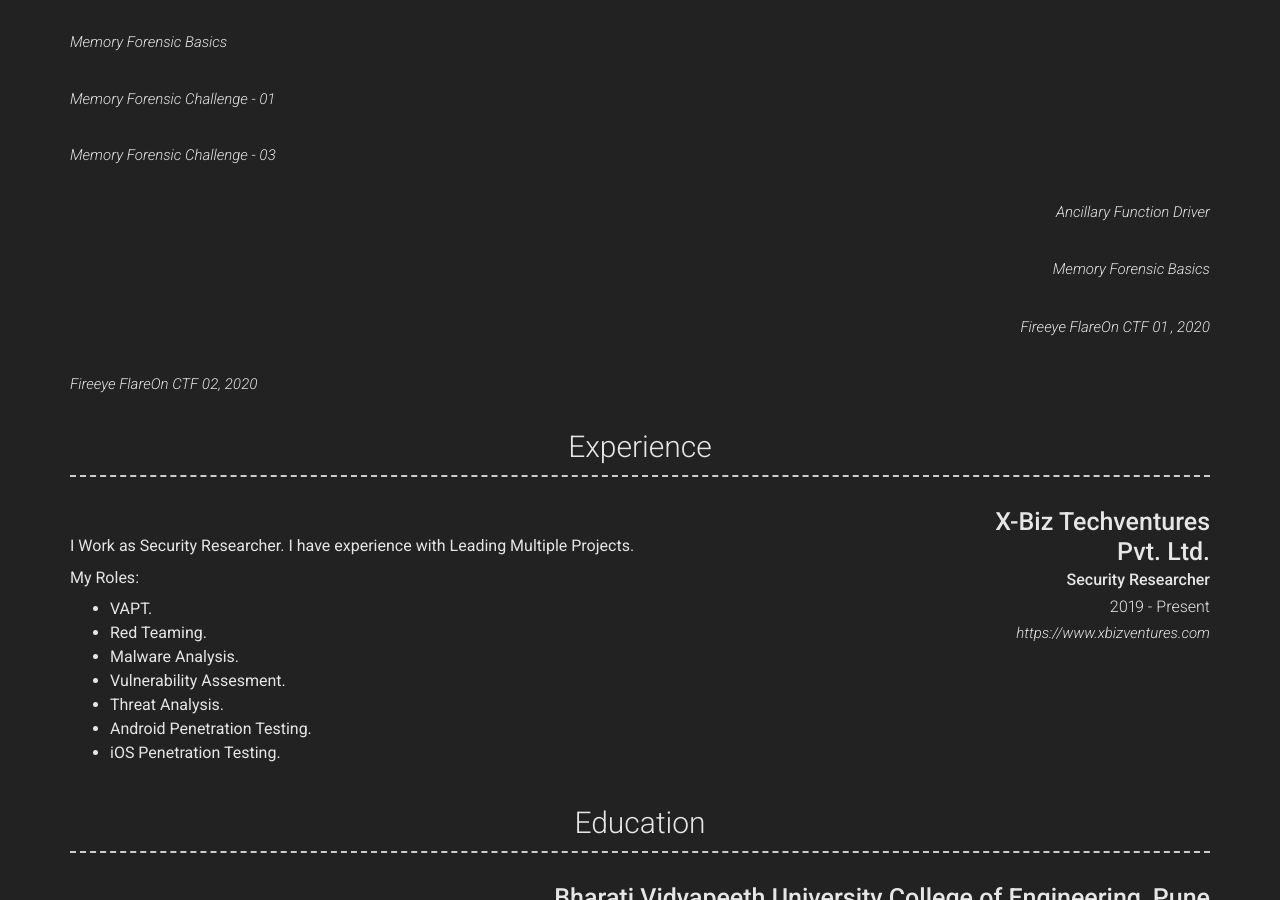
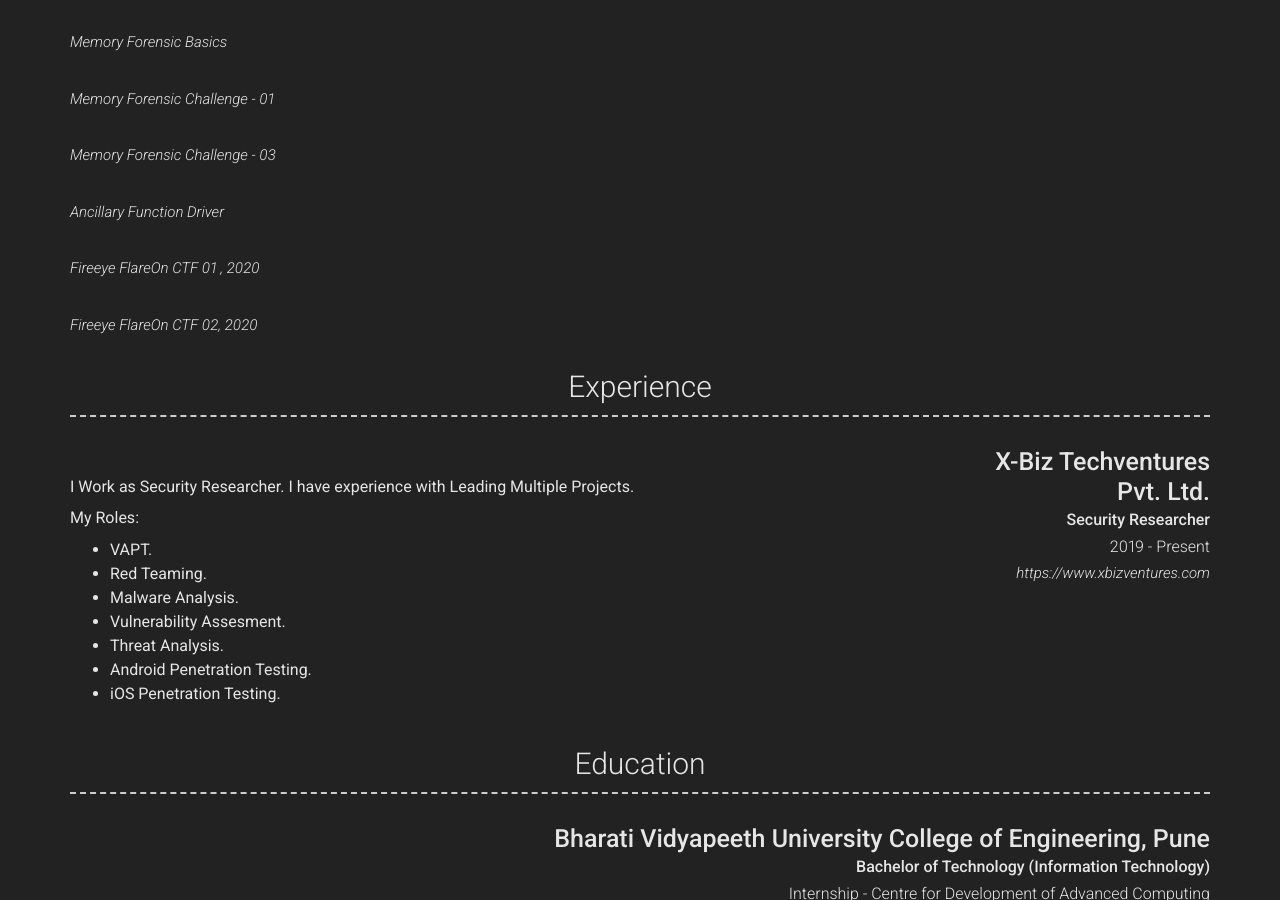
Before and after one commit to yashomer1994/Resume, a Jekyll site: the page built from index.md, in a window 1280 px wide and 900 px high, scrolled down 764 px. Built offline with Jekyll 4.4.1, drawn with Linux system fonts in a browser that asks for light colours; nearby versions of some CDN libraries.

Commit message:
Update _config.yml

```diff
--- a/_config.yml
+++ b/_config.yml
@@ -79,13 +79,10 @@ content:
       - layout: top-left
         link: https://yashomer1994.github.io/yash007.github.io/asssembly/python/jpeg/2021/03/03/Forensic-Challenge-03.html
         link_text: Memory Forensic Challenge - 03
-      - layout: top-right
+      - layout:
         link: https://yashomer1994.github.io/yash007.github.io/pe/msdos/2021/01/31/Ancillary-Function-Driver.html
         link_text: Ancillary Function Driver
-      - layout: top-right
-        link: https://yashomer1994.github.io/yash007.github.io/c/c++/asssembly/python/2021/02/14/Forensics-Challenge_0.html
-        link_text: Memory Forensic Basics
-      - layout: top-right
+      - layout:
         link: https://yashomer1994.github.io/yash007.github.io/python/pe/msdos/2021/01/11/Flare.html
         link_text: Fireeye FlareOn CTF 01 , 2020
       - layout:
```
